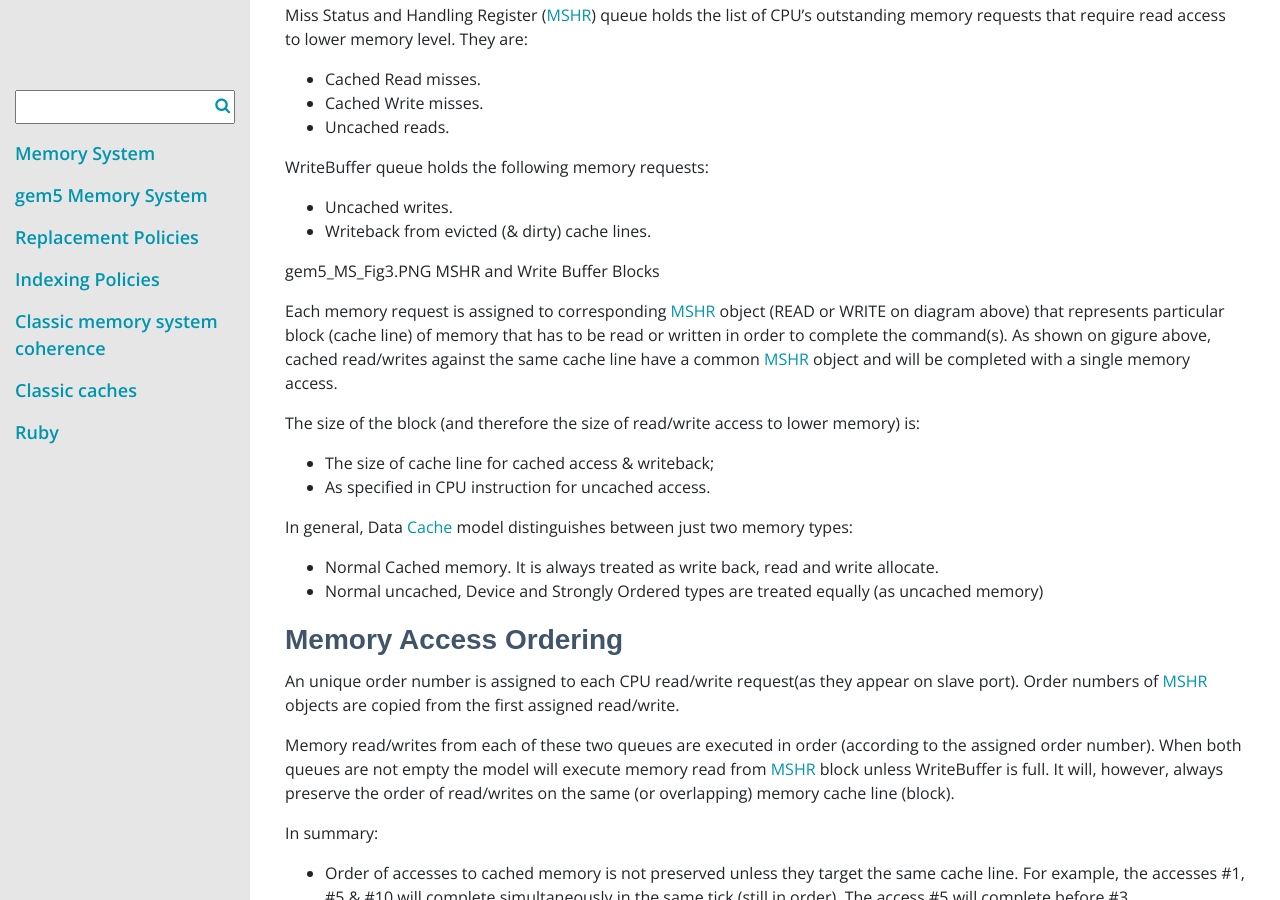
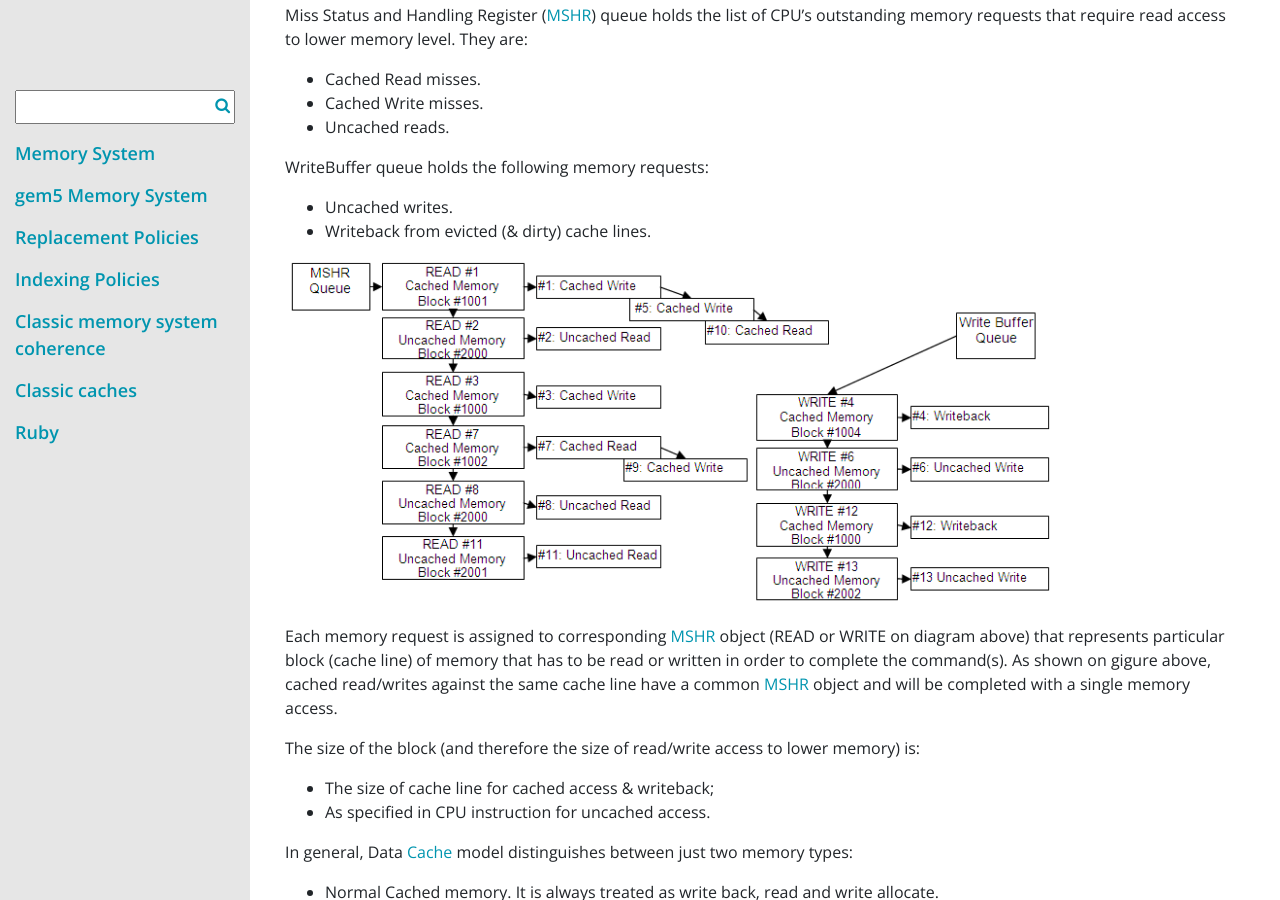
Before and after one commit to gem5/website, a Jekyll site: the page built from _pages/documentation/general_docs/memory_system/gem5_memory_system.md, in a window 1280 px wide and 900 px high, scrolled down 3220 px. Built offline with Jekyll 4.4.1, drawn with Linux system fonts in a browser that asks for light colours; nearby versions of some CDN libraries; some web fonts are replaced.

Commit message:
Fixed gem5_memory_system.

```diff
--- a/_pages/documentation/general_docs/memory_system/gem5_memory_system.md
+++ b/_pages/documentation/general_docs/memory_system/gem5_memory_system.md
@@ -93,9 +93,7 @@ WriteBuffer queue holds the following memory requests:
 * Uncached writes.
 * Writeback from evicted (& dirty) cache lines.
 
-gem5_MS_Fig3.PNG
-MSHR and Write Buffer Blocks
-
+![MSHR and Write Buffer Blocks](/assets/img/gem5_MS_Fig3.PNG)
 
 Each memory request is assigned to corresponding [MSHR](https://gem5.github.io/gem5-doxygen/classMSHR.html) object (READ or WRITE on diagram above) that represents particular block (cache line) of memory that has to be read or written in order to complete the command(s). As shown on gigure above, cached read/writes against the same cache line have a common [MSHR](https://gem5.github.io/gem5-doxygen/classMSHR.html) object and will be completed with a single memory access.
 
```
